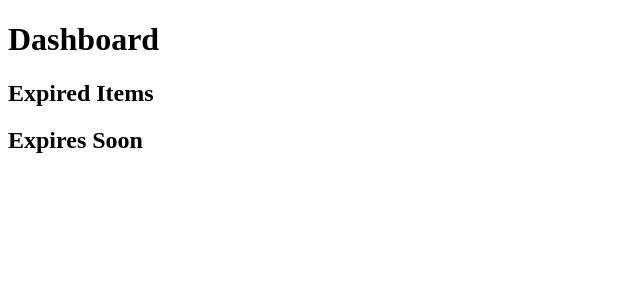
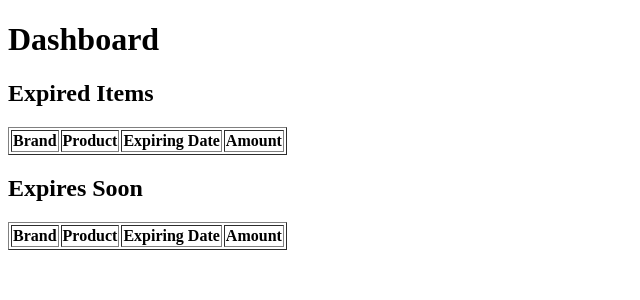
Before and after one commit to SoTypicalNoob/stockpiler, a Flask app: page / in a window 1280 px wide. Shown: the top 300 px of the page, without its empty margins (0-640 px from the left). Run offline with Flask 2, Linux system fonts and the light colour scheme; data that the repository does not hold is empty.

Commit message:
improved dashboard

```diff
--- a/templates/dashboard.html
+++ b/templates/dashboard.html
@@ -6,12 +6,38 @@
   <body>
     <h1>Dashboard</h1>
     <h2>Expired Items</h2>
-    {% for row in expired %}
-    <p>{{row}}</p>
+    <table border=1>
+      <tr>
+        <th>Brand</th>
+        <th>Product</th>
+        <th>Expiring Date</th>
+        <th>Amount</th>
+      </tr>
+      {% for row in expired %}
+      <tr>
+        <th>{{row[0]}}</th>
+        <th>{{row[1]}}</th>
+        <th>{{row[2]}}</th>
+        <th>{{row[3]}}</th>
+      </tr>
     {% endfor %}
+    </table>
     <h2>Expires Soon</h2>
+    <table border=1>
+      <tr>
+        <th>Brand</th>
+        <th>Product</th>
+        <th>Expiring Date</th>
+        <th>Amount</th>
+      </tr>
     {% for row in soon_expire %}
-    <p>{{row}}</p>
+      <tr>
+        <th>{{row[0]}}</th>
+        <th>{{row[1]}}</th>
+        <th>{{row[2]}}</th>
+        <th>{{row[3]}}</th>
+      </tr>
     {% endfor %}
+    </table>
     </body>
   </html>
```
